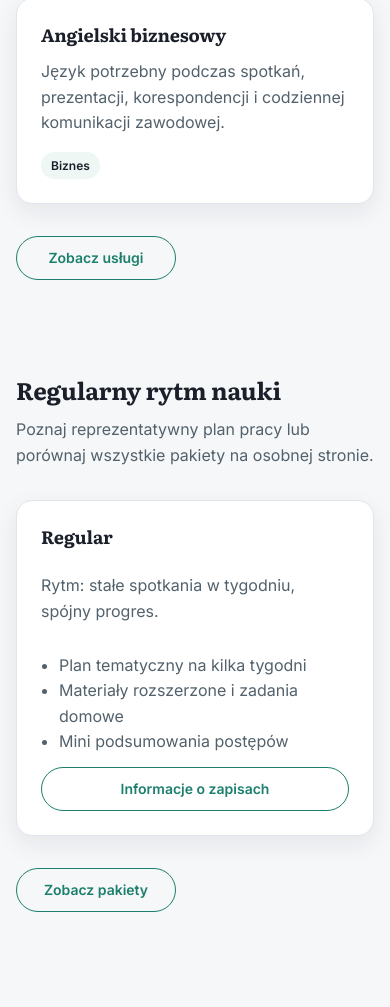
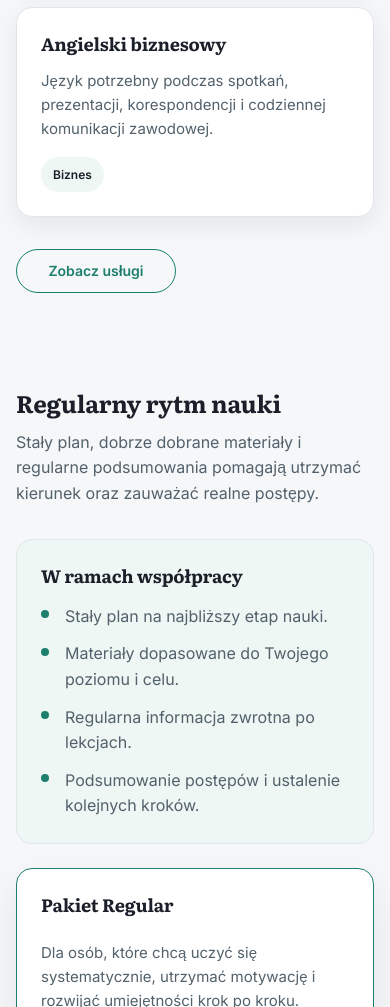
Before and after one commit to KPKrol85/education-pr01-laurenenglish, a website with bundled scripts: page index.html in a window 390 px wide. Shown: the part 3210-4217 px from the top of the page. Built offline with nearby package versions, Linux system fonts and the light colour scheme.

Commit message:
Refine homepage service cards and package teaser
* align service card titles, descriptions, and badges with a grid layout
* reserve consistent two-line title space from the tablet breakpoint
* rebuild the regular learning section as a responsive two-column teaser
* source the Regular package teaser from canonical package data
* replace duplicate card actions with one package comparison CTA
* preserve package comparison logic, responsive behavior, and existing project structure

```diff
--- a/css/components/badges.css
+++ b/css/components/badges.css
@@ -2,7 +2,7 @@
   display: inline-flex;
   align-items: center;
   gap: var(--space-2xs);
-  padding: var(--space-2xs) 10px;
+  padding: var(--space-xs) var(--space-sm);
   border-radius: var(--radius-pill);
   background: var(--color-surface-soft);
   color: var(--color-text);
--- a/css/components/cards.css
+++ b/css/components/cards.css
@@ -18,7 +18,20 @@
 }
 
 .card--service {
+  display: grid;
+  grid-template-rows: auto 1fr auto;
   height: 100%;
+}
+
+.card--service > .badge {
+  align-self: end;
+  justify-self: start;
+}
+
+@media (min-width: 780px) {
+  .card--service > .card__title {
+    min-block-size: 2.7em;
+  }
 }
 
 .card--pricing,
@@ -39,6 +52,7 @@
 .card__text {
   margin: 0 0 var(--space-md);
   color: var(--color-text-muted);
+  font-size: var(--text-2sm);
 }
 
 .card__price {
--- a/css/sections/pricing.css
+++ b/css/sections/pricing.css
@@ -1,4 +1,46 @@
-.pricing__featured {
-  max-width: var(--content-measure);
+.pricing__teaser {
   grid-template-columns: minmax(0, 1fr);
 }
+
+.pricing__overview {
+  display: grid;
+  gap: var(--space-md);
+  align-content: start;
+}
+
+.pricing__overview > .card__title {
+  margin-bottom: 0;
+}
+
+.pricing__overview-list {
+  display: grid;
+  gap: var(--space-sm);
+  margin: 0;
+  padding: 0;
+  color: var(--color-text-muted);
+  list-style: none;
+}
+
+.pricing__overview-list > li {
+  position: relative;
+  padding-inline-start: var(--space-lg);
+}
+
+.pricing__overview-list > li::before {
+  content: "";
+  position: absolute;
+  inset-block-start: 0.65em;
+  inset-inline-start: 0;
+  width: var(--space-xs);
+  height: var(--space-xs);
+  border-radius: var(--radius-pill);
+  background: var(--color-primary);
+  transform: translateY(-50%);
+}
+
+@media (min-width: 780px) {
+  .pricing__teaser {
+    grid-template-columns: repeat(2, minmax(0, 1fr));
+    align-items: stretch;
+  }
+}
--- a/index.html
+++ b/index.html
@@ -264,25 +264,33 @@
         <div class="container">
           <div class="section__header" data-reveal>
             <h2 class="section__title">Regularny rytm nauki</h2>
-            <p class="section__subtitle">Poznaj reprezentatywny plan pracy lub porównaj wszystkie pakiety na osobnej stronie.</p>
+            <p class="section__subtitle">Stały plan, dobrze dobrane materiały i regularne podsumowania pomagają utrzymać kierunek oraz zauważać realne postępy.</p>
           </div>
-          <div class="grid grid--pricing pricing__featured">
+          <div class="grid grid--pricing pricing__teaser">
+            <div class="card card--soft pricing__overview" data-reveal>
+              <h3 class="card__title">W ramach współpracy</h3>
+              <ul class="pricing__overview-list" role="list">
+                <li>Stały plan na najbliższy etap nauki.</li>
+                <li>Materiały dopasowane do Twojego poziomu i celu.</li>
+                <li>Regularna informacja zwrotna po lekcjach.</li>
+                <li>Podsumowanie postępów i ustalenie kolejnych kroków.</li>
+              </ul>
+            </div>
             <!-- package-cards:home:start -->
-            <article class="card card--pricing" data-package-key="regular" data-reveal>
-              <h3 class="card__title">Regular</h3>
-              <p class="card__text">Rytm: stałe spotkania w tygodniu, spójny progres.</p>
-              <ul class="list" role="list">
-                <li>Plan tematyczny na kilka tygodni</li>
-                <li>Materiały rozszerzone i zadania domowe</li>
-                <li>Mini podsumowania postępów</li>
+            <article class="card card--pricing card--highlight pricing__package" data-package-key="regular" data-reveal>
+              <h3 class="card__title">Pakiet Regular</h3>
+              <p class="card__text">Dla osób, które chcą uczyć się systematycznie, utrzymać motywację i rozwijać umiejętności krok po kroku.</p>
+              <ul class="list pricing__package-list" role="list">
+                <li>Stałe spotkania w ustalonym rytmie.</li>
+                <li>Materiały i krótkie zadania między lekcjami.</li>
+                <li>Regularne podsumowania postępów.</li>
               </ul>
-              <a class="button button--secondary" href="/index.html#contact">Informacje o zapisach</a>
             </article>
             <!-- package-cards:home:end -->
           </div>
           <div class="section__actions" data-reveal>
             <!-- package-link:home:start -->
-            <a class="button button--secondary" href="/pakiety.html#pakiety">Zobacz pakiety</a>
+            <a class="button button--secondary" href="/pakiety.html">Porównaj wszystkie pakiety</a>
             <!-- package-link:home:end -->
           </div>
         </div>
--- a/js/data/packages.js
+++ b/js/data/packages.js
@@ -23,6 +23,15 @@ export const packages = Object.freeze({
     key: "regular",
     label: "Regular",
     href: "/pakiety.html#pakiet-regular",
+    homeTeaser: Object.freeze({
+      description:
+        "Dla osób, które chcą uczyć się systematycznie, utrzymać motywację i rozwijać umiejętności krok po kroku.",
+      benefits: Object.freeze([
+        "Stałe spotkania w ustalonym rytmie.",
+        "Materiały i krótkie zadania między lekcjami.",
+        "Regularne podsumowania postępów.",
+      ]),
+    }),
     summary: "Rytm: stałe spotkania w tygodniu, spójny progres.",
     priceLabel: null,
     benefits: Object.freeze([
@@ -62,3 +71,4 @@ export const packageList = Object.freeze(
 );
 
 export const packagesSectionHref = "/pakiety.html#pakiety";
+export const packagesPageHref = "/pakiety.html";
```
Also changed, not shown: scripts/content-renderers.mjs (+17 -7 lines).
